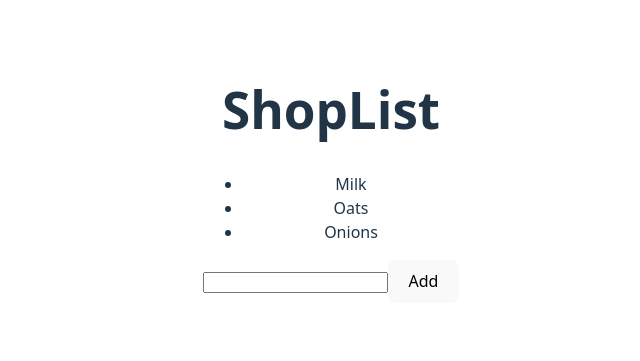
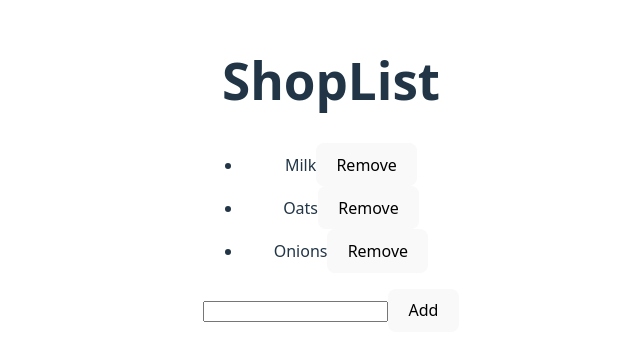
Before and after one commit to DagobertDev/shopping-list, a React (Vite) app in the folder frontend/: page / in a window 1280 px wide. Shown: the part 225-586 px from the top of the page, without its empty margins (309-949 px from the left). Built offline with nearby package versions, Linux system fonts and the light colour scheme.

Commit message:
Allow removing items

```diff
--- a/frontend/src/App.tsx
+++ b/frontend/src/App.tsx
@@ -6,14 +6,18 @@ function App() {
 
   const [listItems, setListItems] = useState(["Milk", "Oats", "Onions"])
 
-  const list = listItems.map(item => <ListItem name={item}/>)
-
-  const [newItem, setNewItem] = useState("")
-
   const addItem = () => {
       setListItems([...listItems, newItem]);
       setNewItem("");
   }
+
+  const removeItem = (removedItem: string) => {
+      setListItems((items => items.filter(item => item !== removedItem)));
+  }
+
+  const list = listItems.map(item => <ListItem name={item} deleteItem={() => removeItem(item)}/>)
+
+  const [newItem, setNewItem] = useState("")
 
   return (
     <>
--- a/frontend/src/ListItem.tsx
+++ b/frontend/src/ListItem.tsx
@@ -1,6 +1,9 @@
-function ListItem({name}){
+function ListItem({name, deleteItem}){
     return (
-        <li>{name}</li>
+        <li>
+            {name}
+            <button onClick={deleteItem}>Remove</button>
+        </li>
     )
 }
 
```
